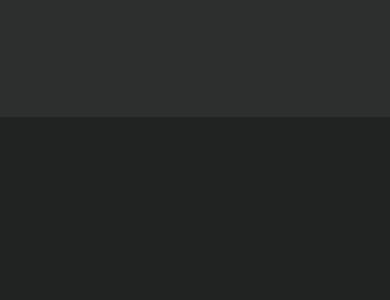
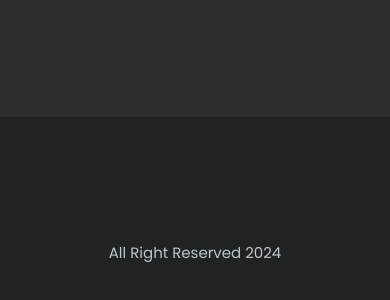
Before and after one commit to richdede/Nass-Smithv2, a React (Create React App) app: page /contact in a window 390 px wide. Shown: the part 1272-1572 px from the top of the page. Built offline with nearby package versions, Linux system fonts and the light colour scheme.

Commit message:
responsive

```diff
--- a/src/components/common/Footer.jsx
+++ b/src/components/common/Footer.jsx
@@ -1,26 +1,57 @@
+// import React from "react"
+// import { socialI, socialT, socialF } from "../data/dummydata"
+
+// const Footer = () => {
+//   return (
+//     <>
+//       <footer>
+//         {socialF.map((item) => (
+//           <a href="/">
+//             <i data-aos='zoom-in'>{item.icon}</i>
+//           </a>
+//         ))}
+//         {socialT.map((item) => (
+//           <a href="/">
+//             <i data-aos='zoom-in'>{item.icon}</i>
+//           </a>
+//         ))}
+//         {socialI.map((item) => (
+//           <a href="/">
+//             <i data-aos='zoom-in'>{item.icon}</i>
+//           </a>
+//         ))}
+//         <p>All Right Reserved 2024</p>
+//       </footer>
+//     </>
+//   )
+// }
+
+// export default Footer
+
 import React from "react"
+import { Link } from "react-router-dom"
 import { socialI, socialT, socialF } from "../data/dummydata"
 
 const Footer = () => {
   return (
     <>
       <footer>
-        {socialF.map((item) => (
-          <a href="/">
+        {socialF.map((item, index) => (
+          <Link to="/" key={index}>
             <i data-aos='zoom-in'>{item.icon}</i>
-          </a>
+          </Link>
         ))}
-        {socialT.map((item) => (
-          <a href="/">
+        {socialT.map((item, index) => (
+          <Link to="/" key={index}>
             <i data-aos='zoom-in'>{item.icon}</i>
-          </a>
+          </Link>
         ))}
-        {socialI.map((item) => (
-          <a href="/">
+        {socialI.map((item, index) => (
+          <Link to="/" key={index}>
             <i data-aos='zoom-in'>{item.icon}</i>
-          </a>
+          </Link>
         ))}
-        <p data-aos='zoom-in'>All Right Resceved 2023</p>
+        <p>All Right Reserved 2024</p>
       </footer>
     </>
   )
```
